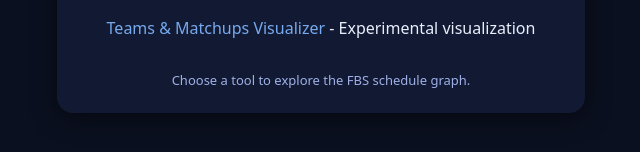
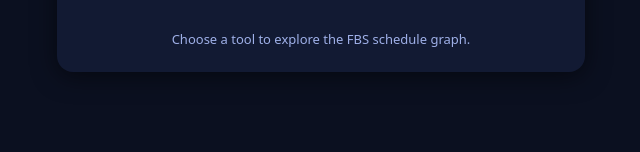
Before and after one commit to apkasten906/fbs-graph, a website: page web/index.html in a window 1280 px wide. Shown: the part 254-406 px from the top of the page, without its empty margins (319-959 px from the left). Drawn offline with Linux system fonts and the light colour scheme; files that its build step writes are made by us from their sources.

Commit message:
chore(web): comment out experimental visualizer link in index.html

```diff
--- a/web/index.html
+++ b/web/index.html
@@ -12,7 +12,7 @@
       <ul>
         <li><a href="web/fbs-graph-timeline-explorer.html">FBS Schedule Graph - Timeline Explorer</a></li>
         <li><a href="web/matchup-timeline.html">Matchup Timeline</a> - More Detail including edge factors</li>
-        <li><a href="web/fbs-graph-visualizer.html">Teams & Matchups Visualizer</a> - Experimental visualization</li>
+        <!-- <li><a href="web/fbs-graph-visualizer.html">Teams & Matchups Visualizer</a> - Experimental visualization</li> -->
       </ul>
       <div style="margin-top:2.5em; color:var(--muted); font-size:13px;">
         <span>Choose a tool to explore the FBS schedule graph.</span>
```
